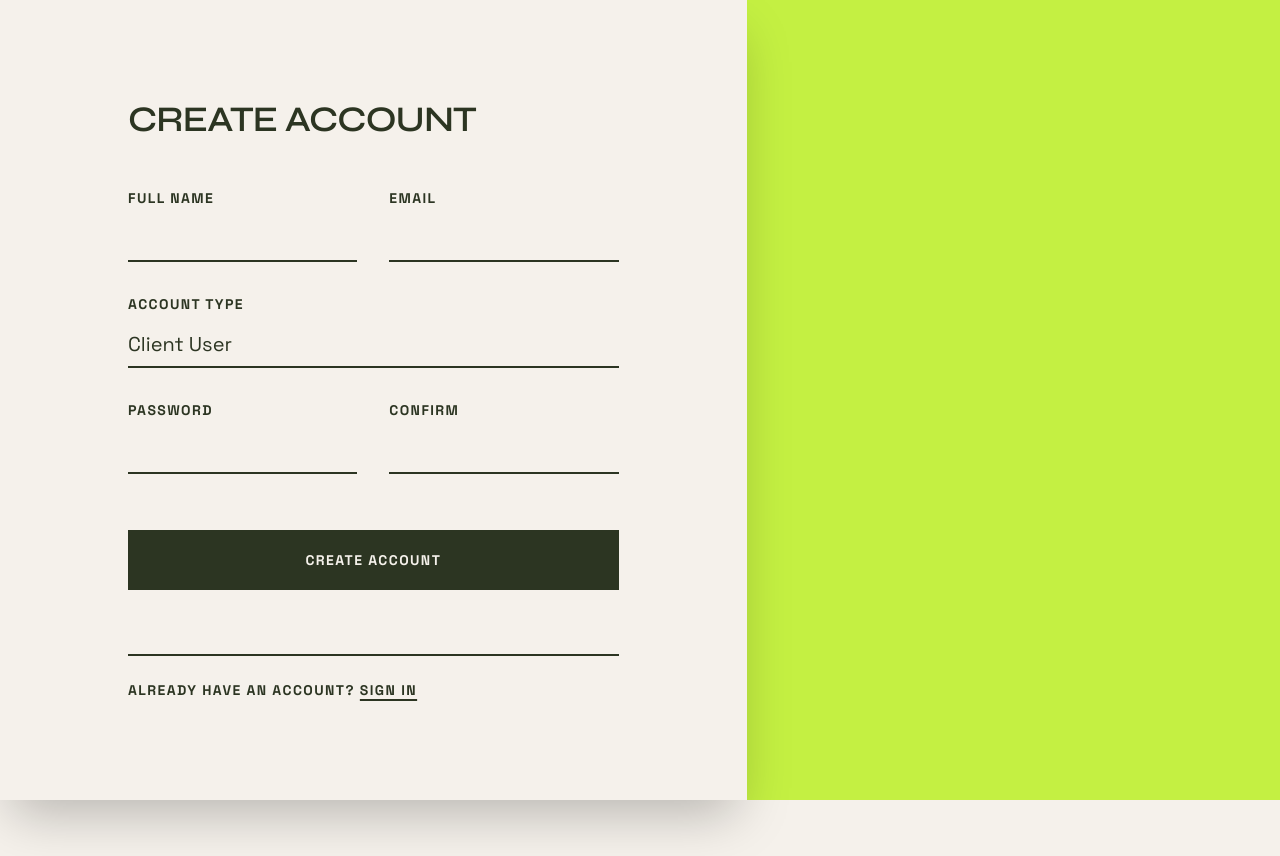
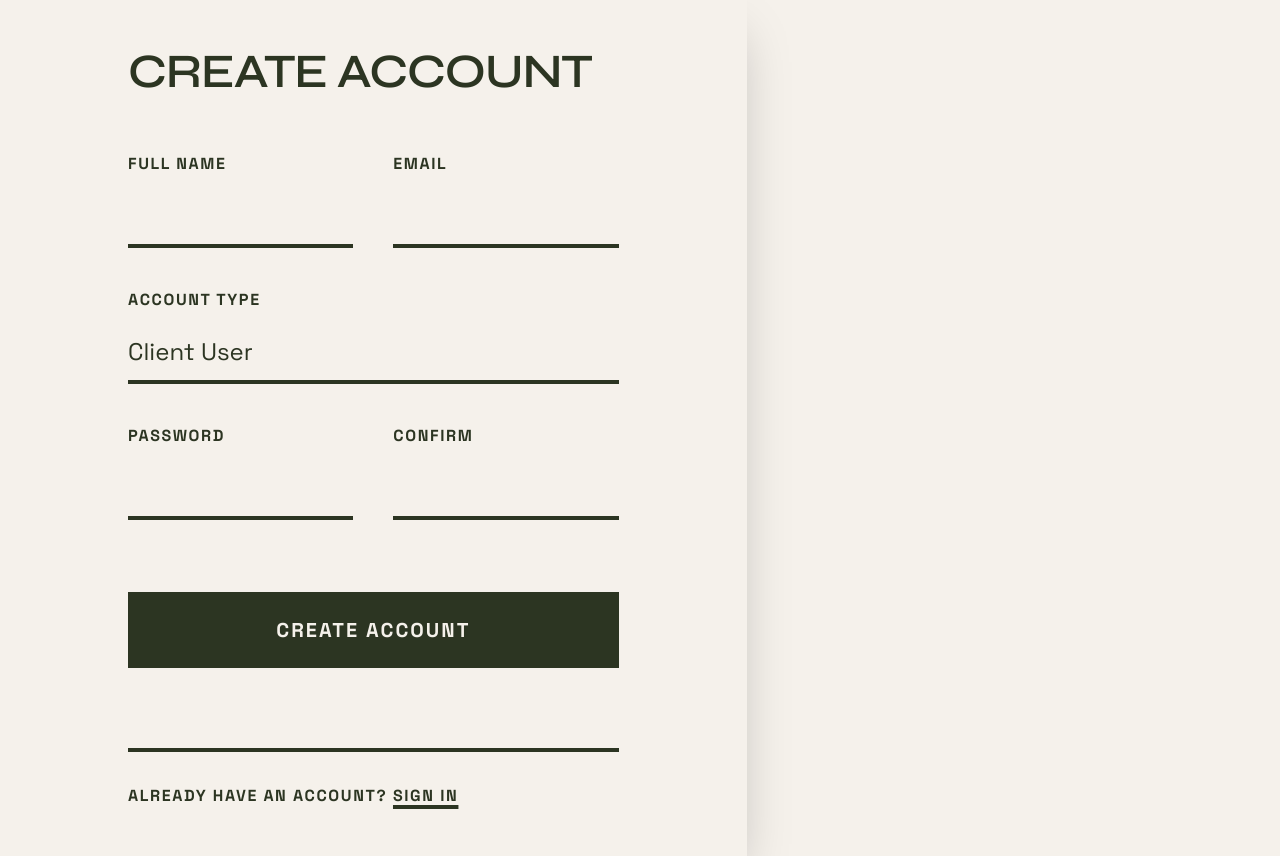
Before and after one commit to Razvanpng/waitlist, a React (Vite) app: page /register in a window 1280 px wide. Before the commit the page ends 800 px from the top, so only its background shows below. Built offline with nearby package versions, Linux system fonts and the light colour scheme; no server answers.

Commit message:
fix: styling problems

```diff
--- a/src/index.css
+++ b/src/index.css
@@ -12,7 +12,7 @@
     --card: 36 33% 94%;
     --card-foreground: 88 22% 17%;
 
-    --primary: 75 85% 60%;
+    --primary: 70 60% 55%;
     --primary-foreground: 88 22% 17%;
 
     --muted: 36 20% 85%;
@@ -23,7 +23,7 @@
 
     --border: 88 22% 17%;
     --input: 88 22% 17%;
-    --ring: 75 85% 60%;
+    --ring: 70 60% 55%;
 
     --radius: 0px;
   }
--- a/src/pages/auth/RegisterPage.tsx
+++ b/src/pages/auth/RegisterPage.tsx
@@ -59,94 +59,101 @@ export function RegisterPage() {
   };
 
   return (
-    <div className="grid min-h-screen w-full lg:grid-cols-12 bg-primary animate-fade-in">
-      <div className="flex flex-col justify-center bg-background lg:col-span-7 px-6 py-12 md:px-16 lg:px-32 order-2 lg:order-1 z-10 shadow-2xl">
-        <div className="w-full max-w-xl animate-slide-up">
-          <h2 className="font-display text-4xl uppercase mb-12 tracking-tight">Create account</h2>
+    <div className="flex min-h-screen w-full bg-background animate-fade-in flex-row-reverse">
+      <div className="hidden lg:flex w-5/12 bg-primary text-foreground p-16 flex-col justify-end relative overflow-hidden animate-slide-left border-l-0">
+        <div className="absolute top-[-20%] right-[-20%] w-[140%] h-[140%] border-[4px] border-foreground rounded-full opacity-10 pointer-events-none" />
+        <div className="font-display text-[6rem] leading-[0.85] tracking-tight uppercase relative z-10">
+          Start <br/> tracking.
+        </div>
+      </div>
 
-          <form onSubmit={handleSubmit(onSubmit)} noValidate className="flex flex-col gap-8">
-            <div className="grid grid-cols-1 md:grid-cols-2 gap-8">
-              <div className="flex flex-col gap-2">
-                <label className="text-sm font-bold uppercase tracking-widest text-foreground">
+      <div className="flex w-full lg:w-7/12 flex-col justify-center px-8 py-12 md:px-16 lg:px-24 xl:px-32 relative shadow-2xl">
+        <div className="w-full max-w-2xl mx-auto animate-slide-up">
+          <h2 className="font-display text-5xl uppercase mb-14 tracking-tight">Create account</h2>
+
+          <form onSubmit={handleSubmit(onSubmit)} noValidate className="flex flex-col gap-10">
+            <div className="grid grid-cols-1 md:grid-cols-2 gap-10">
+              <div className="flex flex-col gap-3">
+                <label className="text-base font-bold uppercase tracking-widest text-foreground">
                   Full Name
                 </label>
                 <input
                   {...register("full_name")}
                   type="text"
                   autoComplete="name"
-                  className={`w-full border-b-2 bg-transparent py-2 text-xl outline-none transition-all focus:bg-foreground/5 focus:px-3 ${
+                  className={`w-full border-b-4 bg-transparent py-3 text-2xl outline-none transition-all focus:bg-foreground/5 focus:px-4 ${
                     errors.full_name ? "border-destructive" : "border-foreground"
                   }`}
                 />
-                {errors.full_name && <span className="text-sm font-bold text-destructive">{errors.full_name.message}</span>}
+                {errors.full_name && <span className="text-base font-bold text-destructive">{errors.full_name.message}</span>}
               </div>
 
-              <div className="flex flex-col gap-2">
-                <label className="text-sm font-bold uppercase tracking-widest text-foreground">
+              <div className="flex flex-col gap-3">
+                <label className="text-base font-bold uppercase tracking-widest text-foreground">
                   Email
                 </label>
                 <input
                   {...register("email")}
                   type="email"
                   autoComplete="email"
-                  className={`w-full border-b-2 bg-transparent py-2 text-xl outline-none transition-all focus:bg-foreground/5 focus:px-3 ${
+                  className={`w-full border-b-4 bg-transparent py-3 text-2xl outline-none transition-all focus:bg-foreground/5 focus:px-4 ${
                     errors.email ? "border-destructive" : "border-foreground"
                   }`}
                 />
-                {errors.email && <span className="text-sm font-bold text-destructive">{errors.email.message}</span>}
+                {errors.email && <span className="text-base font-bold text-destructive">{errors.email.message}</span>}
               </div>
             </div>
 
-            <div className="flex flex-col gap-2">
-              <label className="text-sm font-bold uppercase tracking-widest text-foreground">
+            <div className="flex flex-col gap-3">
+              <label className="text-base font-bold uppercase tracking-widest text-foreground">
                 Account Type
               </label>
               <select
                 {...register("role")}
-                className={`w-full border-b-2 bg-transparent py-2 text-xl outline-none transition-all cursor-pointer appearance-none rounded-none focus:bg-foreground/5 focus:px-3 ${
+                className={`w-full border-b-4 bg-transparent py-3 text-2xl outline-none transition-all cursor-pointer appearance-none rounded-none focus:bg-foreground/5 focus:px-4 ${
                   errors.role ? "border-destructive" : "border-foreground"
                 }`}
               >
                 <option value="client">Client User</option>
                 <option value="admin">System Administrator</option>
               </select>
-              {errors.role && <span className="text-sm font-bold text-destructive">{errors.role.message}</span>}
+              {errors.role && <span className="text-base font-bold text-destructive">{errors.role.message}</span>}
             </div>
 
-            <div className="grid grid-cols-1 md:grid-cols-2 gap-8">
-              <div className="flex flex-col gap-2">
-                <label className="text-sm font-bold uppercase tracking-widest text-foreground">
+            <div className="grid grid-cols-1 md:grid-cols-2 gap-10">
+              <div className="flex flex-col gap-3">
+                <label className="text-base font-bold uppercase tracking-widest text-foreground">
                   Password
                 </label>
                 <input
                   {...register("password")}
                   type="password"
                   autoComplete="new-password"
-                  className={`w-full border-b-2 bg-transparent py-2 text-xl outline-none transition-all focus:bg-foreground/5 focus:px-3 ${
+                  className={`w-full border-b-4 bg-transparent py-3 text-2xl outline-none transition-all focus:bg-foreground/5 focus:px-4 ${
                     errors.password ? "border-destructive" : "border-foreground"
                   }`}
                 />
-                {errors.password && <span className="text-sm font-bold text-destructive">{errors.password.message}</span>}
+                {errors.password && <span className="text-base font-bold text-destructive">{errors.password.message}</span>}
               </div>
 
-              <div className="flex flex-col gap-2">
-                <label className="text-sm font-bold uppercase tracking-widest text-foreground">
+              <div className="flex flex-col gap-3">
+                <label className="text-base font-bold uppercase tracking-widest text-foreground">
                   Confirm
                 </label>
                 <input
                   {...register("confirm_password")}
                   type="password"
                   autoComplete="new-password"
-                  className={`w-full border-b-2 bg-transparent py-2 text-xl outline-none transition-all focus:bg-foreground/5 focus:px-3 ${
+                  className={`w-full border-b-4 bg-transparent py-3 text-2xl outline-none transition-all focus:bg-foreground/5 focus:px-4 ${
                     errors.confirm_password ? "border-destructive" : "border-foreground"
                   }`}
                 />
-                {errors.confirm_password && <span className="text-sm font-bold text-destructive">{errors.confirm_password.message}</span>}
+                {errors.confirm_password && <span className="text-base font-bold text-destructive">{errors.confirm_password.message}</span>}
               </div>
             </div>
 
             {serverError && (
-              <div className="bg-destructive text-destructive-foreground p-4 text-sm font-bold uppercase tracking-widest">
+              <div className="bg-destructive text-destructive-foreground p-5 text-base font-bold uppercase tracking-widest">
                 {serverError}
               </div>
             )}
@@ -154,28 +161,21 @@ export function RegisterPage() {
             <button
               type="submit"
               disabled={isSubmitting}
-              className="mt-6 flex w-full items-center justify-center bg-foreground py-5 text-sm font-bold uppercase tracking-widest text-background transition-all hover:bg-primary hover:text-foreground disabled:opacity-50"
+              className="mt-8 flex w-full items-center justify-center bg-foreground py-6 text-xl font-bold uppercase tracking-widest text-background transition-all hover:bg-primary hover:text-foreground disabled:opacity-50"
             >
-              {isSubmitting ? <Loader2 className="mr-2 h-5 w-5 animate-spin" /> : null}
+              {isSubmitting ? <Loader2 className="mr-3 h-6 w-6 animate-spin" /> : null}
               {isSubmitting ? "Creating account" : "Create account"}
             </button>
           </form>
 
-          <div className="mt-16 border-t-2 border-foreground pt-6 text-sm font-bold uppercase tracking-widest">
+          <div className="mt-20 border-t-4 border-foreground pt-8 text-base font-bold uppercase tracking-widest">
             Already have an account?{" "}
-            <Link to="/login" className="text-foreground hover:text-primary transition-colors underline decoration-2 underline-offset-4">
+            <Link to="/login" className="text-foreground hover:text-primary transition-colors underline decoration-4 underline-offset-4">
               Sign in
             </Link>
           </div>
         </div>
       </div>
-
-      <div className="hidden lg:flex lg:col-span-5 flex-col justify-end p-16 text-foreground relative overflow-hidden animate-slide-left order-1 lg:order-2 z-0">
-        <div className="absolute top-[-20%] right-[-20%] w-[140%] h-[140%] border-[2px] border-foreground rounded-full opacity-10 pointer-events-none" />
-        <div className="font-display text-5xl leading-[0.9] tracking-tight uppercase relative z-10">
-          Start <br/> tracking.
-        </div>
-      </div>
     </div>
   );
 }
```
Also changed, not shown: src/pages/auth/LoginPage.tsx (+24 -24 lines).
